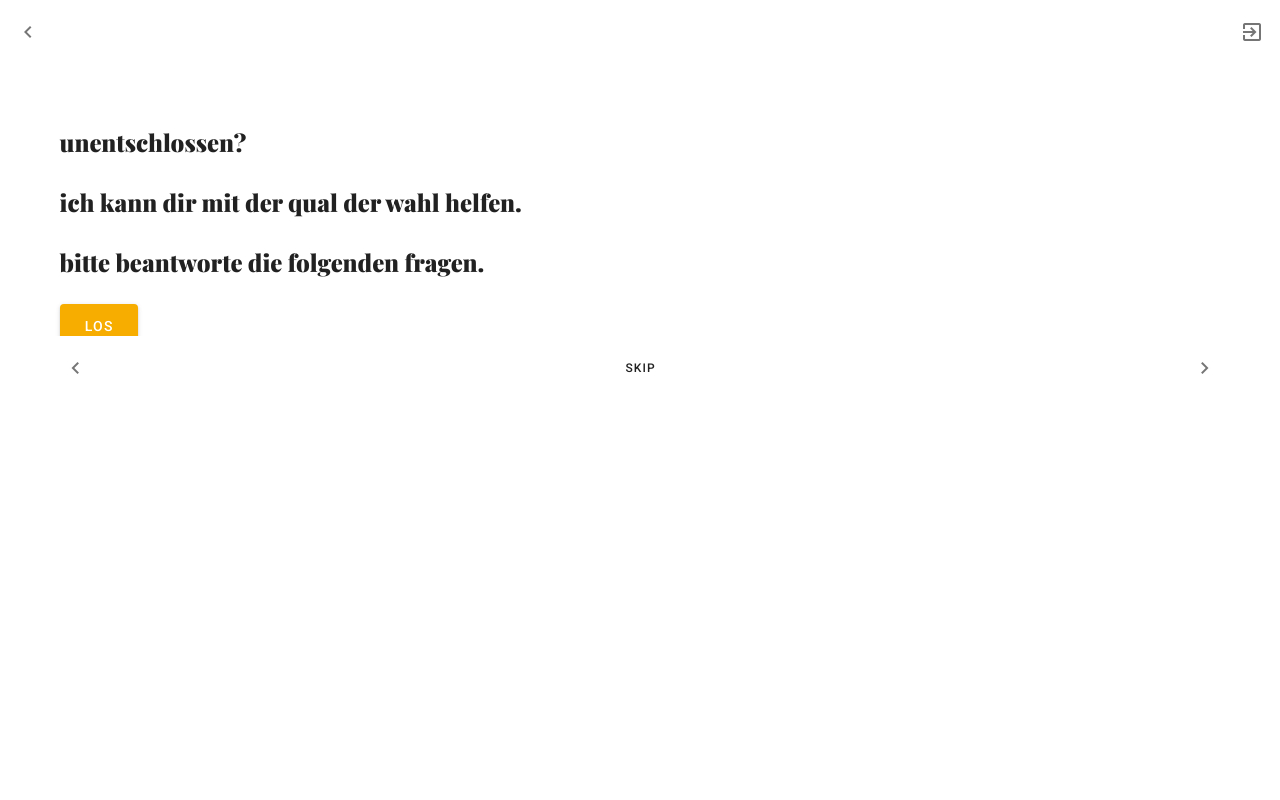
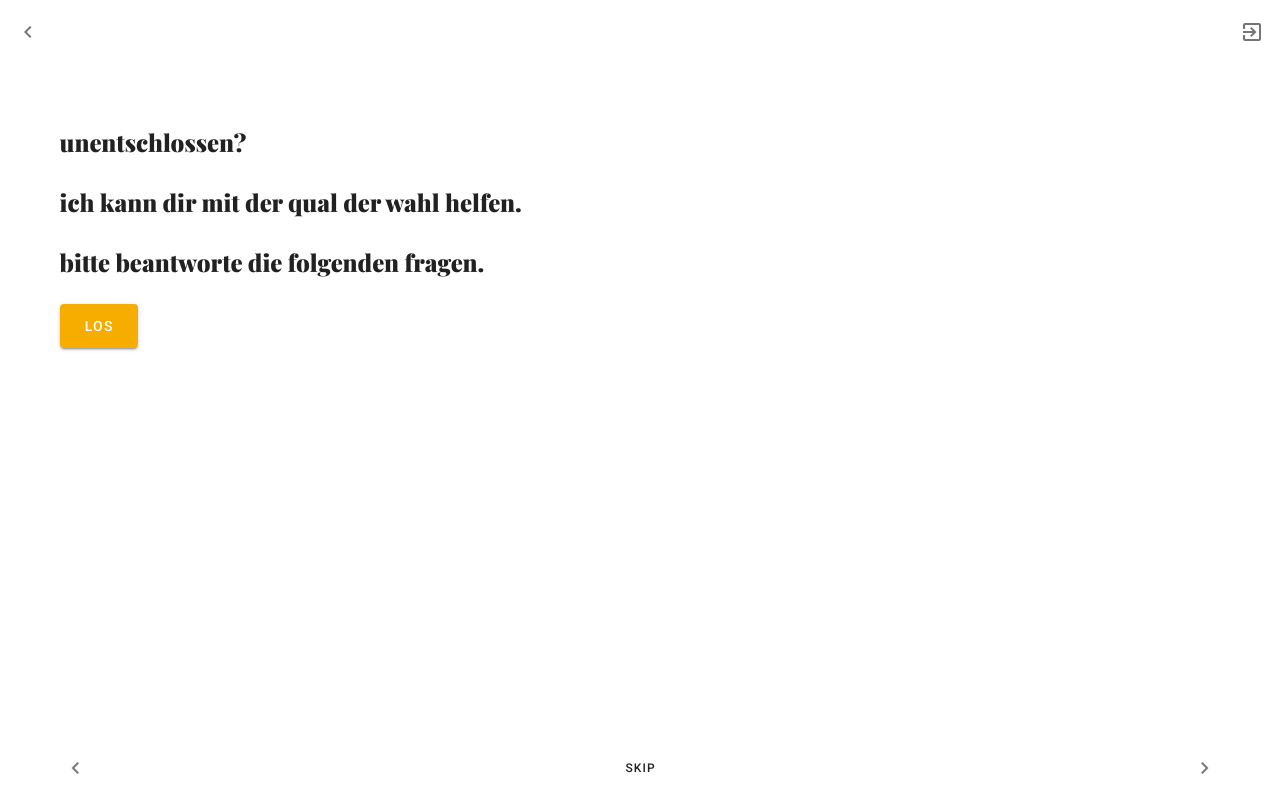
Before and after one commit to chdabre/bernhackt-filmimperium-fruendinne, a Vue app in the folder Code/02_Web_App/match-app/: page /wizard in a window 1280 px wide. Built offline with nearby package versions, Linux system fonts and the light colour scheme; no server answers; the database is empty; sample sign-in values are in the browser's storage.

Commit message:
rename container class

```diff
--- a/Code/02_Web_App/match-app/src/views/ContextWizard.vue
+++ b/Code/02_Web_App/match-app/src/views/ContextWizard.vue
@@ -54,7 +54,7 @@ export default {
 </script>
 
 <style>
-.onboarding-container {
+.wizard-container {
   height: 100%;
 }
 
```
